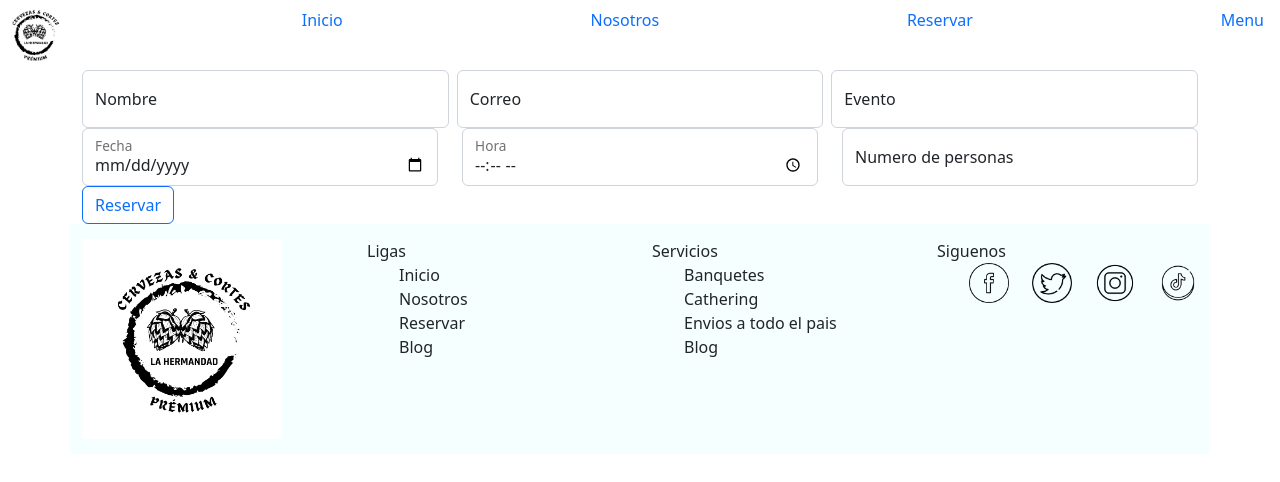
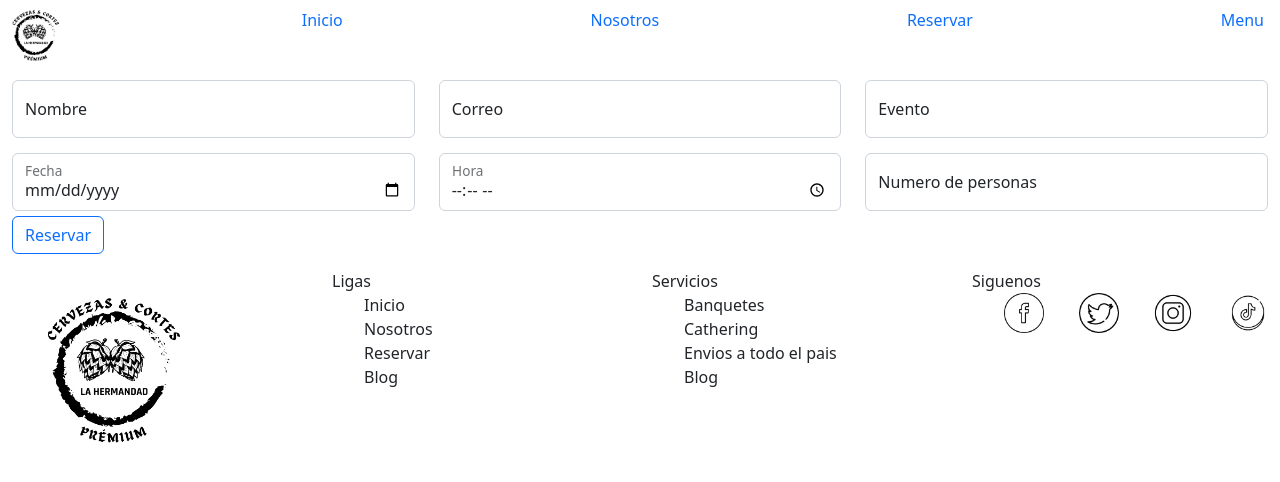
Before and after one commit to kaptha/restaurant, a React (Create React App) app: page /reservar in a window 1280 px wide. Shown: the top 482 px of the page. Built offline with nearby package versions, Linux system fonts and the light colour scheme.

Commit message:
se agregan estilos a reservar

```diff
--- a/src/components/footer.js
+++ b/src/components/footer.js
@@ -12,7 +12,7 @@ import styles from "../pages/css/footer.module.css";
 
 export default function Footer() {
   return (
-    <Container className={styles.foot}>
+    <Container fluid className={styles.foot}>
       <Row>
         <Col><img className={styles.log} src={logo}></img></Col>
         <Col>Ligas
--- a/src/components/inicio.js
+++ b/src/components/inicio.js
@@ -19,7 +19,7 @@ import stilos from "../pages/css/inicio.module.css";
 export default function Inicio() {
   return (
     <>
-    <Container >
+    <Container fluid>
         <Carousel fade>
       <Carousel.Item>
         <img
@@ -60,7 +60,7 @@ export default function Inicio() {
       </Carousel.Item>
     </Carousel>
     </Container>
-    <Container className={stilos.segundoblok}>
+    <Container fluid className={stilos.segundoblok}>
     <Row>
       <Col className="align-self-center">
       <div>
@@ -81,7 +81,7 @@ export default function Inicio() {
       </Col>
     </Row>
   </Container>
-  <Container>
+  <Container fluid>
       <Row>
         <Col><img className={stilos.us} src={nosotros}/></Col>
         <Col>nosotros
@@ -89,7 +89,7 @@ export default function Inicio() {
         </Col>
       </Row>
     </Container>
-    <Container>
+    <Container fluid>
       <Row>
         <Col>Servicios
         <p>Contrary to popular belief, Lorem Ipsum is not simply random text. It has roots in a piece of classical Latin literature from 45 BC, making it over 2000 years old. Richard McClintock, a Latin professor at Hampden-Sydney College in Virginia, looked up one of the more obscure Latin words, consectetur, from a Lorem Ipsum passage, and going through the cites of the word in classical literature, discovered the undoubtable source. Lorem Ipsum comes from sections 1.10.32 and 1.10.33 of "de Finibus Bonorum et Malorum" (The Extremes of Good and Evil) by Cicero</p>
@@ -97,14 +97,14 @@ export default function Inicio() {
         <Col><img className={stilos.us} src={servs}/></Col>
       </Row>
     </Container>
-    <Container className="d-flex justify-content-around">
+    <Container fluid className="d-flex justify-content-around">
       <Row>
         <Col>Haz una reservacion
         <Button className={stilos.redondo} variant="outline-primary">Agendar</Button>
         </Col>
       </Row>
     </Container>
-    <Container>
+    <Container fluid>
       <Row>
         <Col>Ubicanos</Col>
         <Col>Mapa</Col>
--- a/src/pages/css/footer.module.css
+++ b/src/pages/css/footer.module.css
@@ -5,7 +5,7 @@ ul{
     height: auto;
     width: auto;
     padding: 15px;
-    background-color: rgb(246, 255, 255);
+    background-color: rgb(255, 255, 255);
 }
 .log{
     height: 200px;
--- /dev/null
+++ b/src/pages/css/nosotros.module.css
@@ -0,0 +1,10 @@
+.imgbck{
+    width: auto;
+    height: 550px;
+    background-image: url("../../images/about.jpg");
+}
+.imgbck2{
+    width: 80px;
+    height: 80px;
+    background-image: url("../../images/about-bg.jpg");
+}
--- /dev/null
+++ b/src/pages/css/reservar.module.css
@@ -0,0 +1,8 @@
+.separacion{
+    padding-top: 10px;
+}
+.sprinput{
+    padding-left: 5px;
+    padding-bottom: 5px;
+    padding-right: 5px;
+}
--- a/src/pages/menu.js
+++ b/src/pages/menu.js
@@ -1,8 +1,11 @@
+import { Container } from 'react-bootstrap';
 import Table from 'react-bootstrap/Table';
 
 function Menu() {
   return (
-    <Table striped bordered hover variant="dark">
+    <>
+    <Container fluid>
+      <Table striped bordered hover variant="dark">
       <thead>
         <tr>
           <th>#</th>
@@ -30,7 +33,10 @@ function Menu() {
           <td>@twitter</td>
         </tr>
       </tbody>
-    </Table>
+      </Table>
+    </Container>
+    </>
+
   );
 }
 
--- a/src/pages/nosotros.js
+++ b/src/pages/nosotros.js
@@ -1,18 +1,32 @@
-import Button from 'react-bootstrap/Button';
-import Card from 'react-bootstrap/Card';
+import Container from 'react-bootstrap/Container';
+import Row from 'react-bootstrap/Row';
+import Col from 'react-bootstrap/Col';
+//CSS
+import stil from '../pages/css/nosotros.module.css';
 
 export default function Nosotros() {
   return (
-    <Card className="text-center">
-      <Card.Header>Featured</Card.Header>
-      <Card.Body>
-        <Card.Title>Special title treatment</Card.Title>
-        <Card.Text>
-          With supporting text below as a natural lead-in to additional content.
-        </Card.Text>
-        <Button variant="primary">Go somewhere</Button>
-      </Card.Body>
-      <Card.Footer className="text-muted">2 days ago</Card.Footer>
-    </Card>
+    <Container fluid className={stil.imgbck}>
+      <Row>
+        <Col>
+        <h3>Voluptatem dignissimos provident quasi corporis voluptates sit assumenda.</h3>
+            <p class="fst-italic">
+              Lorem ipsum dolor sit amet, consectetur adipiscing elit, sed do eiusmod tempor incididunt ut labore et dolore
+              magna aliqua.
+            </p>
+            <ul>
+              <li><i ></i> Ullamco laboris nisi ut aliquip ex ea commodo consequat.</li>
+              <li><i ></i> Duis aute irure dolor in reprehenderit in voluptate velit.</li>
+              <li><i ></i> Ullamco laboris nisi ut aliquip ex ea commodo consequat. Duis aute irure dolor in reprehenderit in voluptate trideta storacalaperda mastiro dolore eu fugiat nulla pariatur.</li>
+            </ul>
+            <p>
+              Ullamco laboris nisi ut aliquip ex ea commodo consequat. Duis aute irure dolor in reprehenderit in voluptate
+              velit esse cillum dolore eu fugiat nulla pariatur. Excepteur sint occaecat cupidatat non proident, sunt in
+              culpa qui officia deserunt mollit anim id est laborum
+            </p>
+        </Col>
+        <Col xs={8}><img className={stil.imgbck2}></img></Col>
+      </Row>
+    </Container>
   );
 }
--- a/src/pages/reservar.js
+++ b/src/pages/reservar.js
@@ -4,47 +4,51 @@ import FloatingLabel from 'react-bootstrap/FloatingLabel';
 import Form from 'react-bootstrap/Form';
 import Row from 'react-bootstrap/Row';
 import Button from 'react-bootstrap/Button';
-
+//CSS
+import spr from './css/reservar.module.css';
 function Reservar() {
   return (
-    <Container>
-      <Row className="g-2">
-      <Col md>
+    <>
+    <Container fluid>
+      <Row className={spr.separacion}>
+      <Col md className={spr.sprinput}>
       <FloatingLabel controlId="floatingInputGrid" label="Nombre">
           <Form.Control type="text" placeholder="Nombre" />
         </FloatingLabel>
       </Col>
-      <Col md>
+      <Col md className={spr.sprinput}>
         <FloatingLabel controlId="floatingInputGrid" label="Correo">
           <Form.Control type="email" placeholder="name@example.com" />
         </FloatingLabel>
       </Col>
-      <Col md>
+      <Col md className={spr.sprinput}>
         <FloatingLabel controlId="floatingInputGrid" label="Evento">
           <Form.Control type="text" placeholder="Tipo de evento" />
         </FloatingLabel>
       </Col>
 
     </Row>
-    <Row>
-      <Col md>
+    <Row className={spr.separacion}>
+      <Col md className={spr.sprinput}>
         <FloatingLabel controlId="floatingInputGrid" label="Fecha">
           <Form.Control type="date" placeholder="Fecha del evento" />
         </FloatingLabel>
       </Col>
-      <Col md>
+      <Col md className={spr.sprinput}>
         <FloatingLabel controlId="floatingInputGrid" label="Hora">
           <Form.Control type="time" placeholder="Hora del evento" />
         </FloatingLabel>
       </Col>
-      <Col md>
+      <Col md className={spr.sprinput}>
         <FloatingLabel controlId="floatingInputGrid" label="Numero de personas">
           <Form.Control type="number" placeholder="Numero de personas" />
         </FloatingLabel>
       </Col>
     </Row>
-    <Button variant="outline-primary">Reservar</Button>
+    <Button className={spr.sprinput} variant="outline-primary">Reservar</Button>
     </Container>
+    </>
+
 
   );
 }
```
Also changed, not shown: src/images/about-bg.jpg (added).
